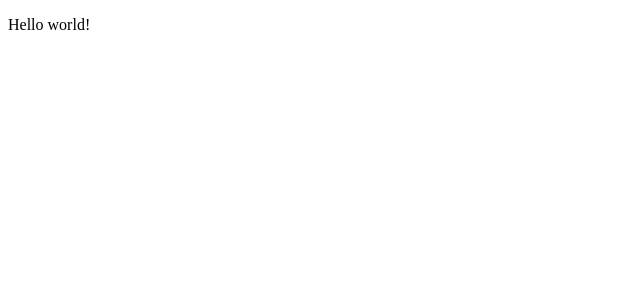
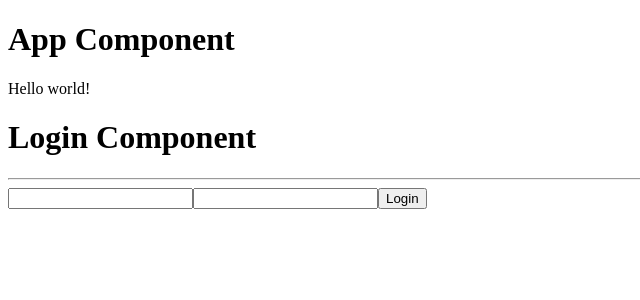
Before and after one commit to vamandeshmukh/ibm-react-app-june-2024, a React (Create React App) app: page / in a window 1280 px wide. Shown: the top 300 px of the page, without its empty margins (0-640 px from the left). Built offline with nearby package versions, Linux system fonts and the light colour scheme.

Commit message:
reactjs-intro

```diff
--- a/src/App.js
+++ b/src/App.js
@@ -1,8 +1,13 @@
+import Login from "./components/Login";
+
 const App = () => {
 
   return (
     <div>
+      <h1>App Component</h1>
       <p>Hello world!</p>
+      <Login />
+      {/* <Login></Login> */}
     </div>
   );
 }
--- /dev/null
+++ b/src/components/Login.js
@@ -0,0 +1,83 @@
+import { useState } from "react";
+
+const Login = () => {
+
+    const [loginData, setLoginData] = useState({
+        username: '',
+        password: '',
+    });
+
+    const [message, setMessage] = useState('');
+
+    const handleInput = (evt) => {
+        console.log(loginData);
+        setLoginData({
+            ...loginData,
+            [evt.target.name]: evt.target.value,
+        });
+        console.log(loginData);
+    };
+
+    const handleSubmit = (evt) => {
+        console.log(loginData);
+        evt.preventDefault();
+        console.log(loginData);
+        if (loginData.username === 'vaman' && loginData.password === 'vaman') {
+            setMessage(`Hi ${loginData.username}! You've logged in successfully!`);
+        } else {
+            setMessage('Invalid credentials!');
+        }
+        setLoginData({
+            username: '',
+            password: '',
+        });
+    };
+
+    return (
+        <>
+            <h1>Login Component</h1>
+            <hr />
+            <form onSubmit={handleSubmit}>
+                <input type="text" name="username" value={loginData.username} onChange={handleInput} />
+                <input type="password" name="password" value={loginData.password} onChange={handleInput} />
+                <input type="submit" value="Login" />
+            </form>
+            <p>{message}</p>
+        </>
+    );
+
+
+};
+
+export default Login;
+
+// const Login = () => {
+
+//     return (
+//         <div>
+//             <h1>Login Component</h1>
+//             <p>Login Component</p>
+//         </div>
+//     );
+
+// };
+
+// export default Login;
+
+// import { Component } from "react";
+
+// class Login extends Component {
+
+//     render() {
+//         return <p>Login Component</p>
+//     }
+// };
+
+// export default Login;
+
+// const Login = () => {
+
+//     return <p>Login Component</p>
+// };
+
+// export default Login;
```
Also changed, not shown: 1 other file (tests, documents, lock files or other folders).
